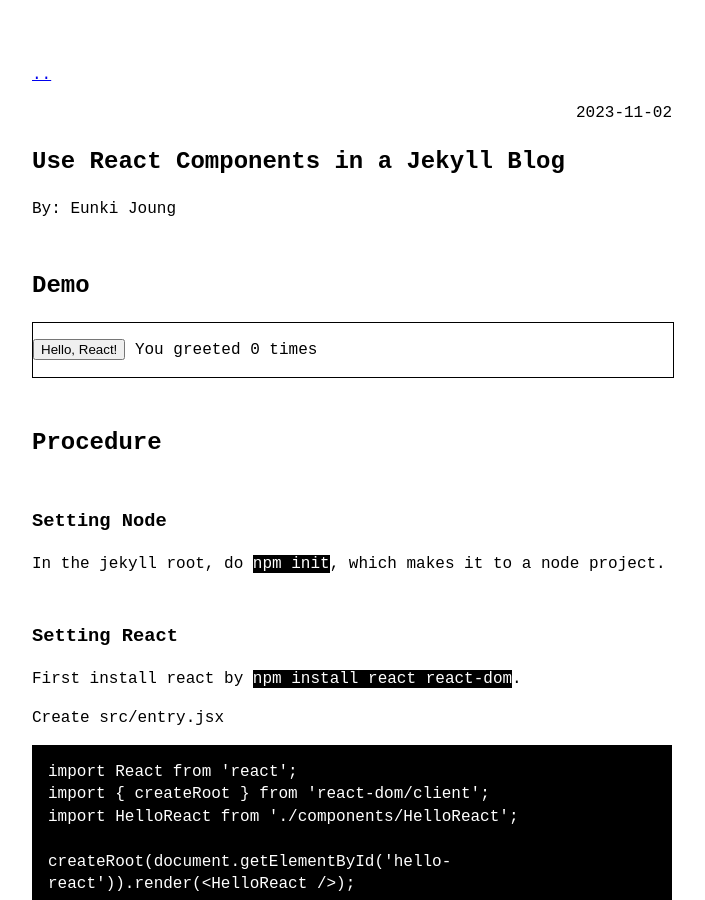
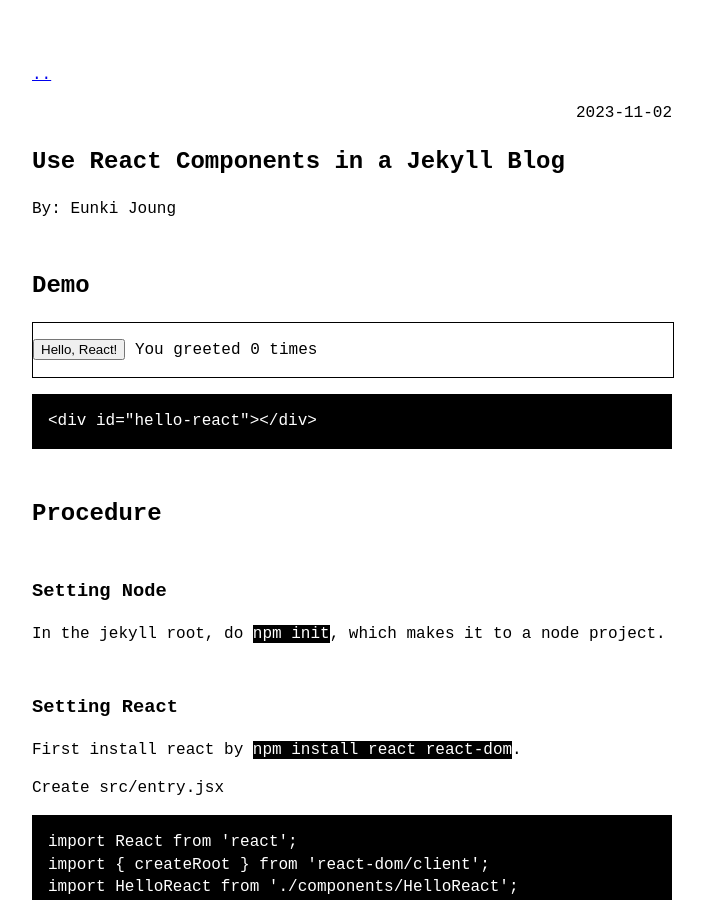
Before and after one commit to eunkiyomi/eunkiyomi.github.io, a Jekyll site: the page built from _posts/2023-11-02-react-jekyll.md, in a window 1280 px wide and 900 px high. Shown: the whole window, without its empty margins (288-993 px from the left). Built offline with Jekyll 4.4.1, drawn with Linux system fonts in a browser that asks for light colours.

Commit message:
Update 2023-11-02-react-jekyll.md

````diff
--- a/_posts/2023-11-02-react-jekyll.md
+++ b/_posts/2023-11-02-react-jekyll.md
@@ -8,6 +8,10 @@ authors:
 ## Demo
 
 <div id="hello-react"></div>
+
+```html
+<div id="hello-react"></div>
+```
 
 ## Procedure
 
````
